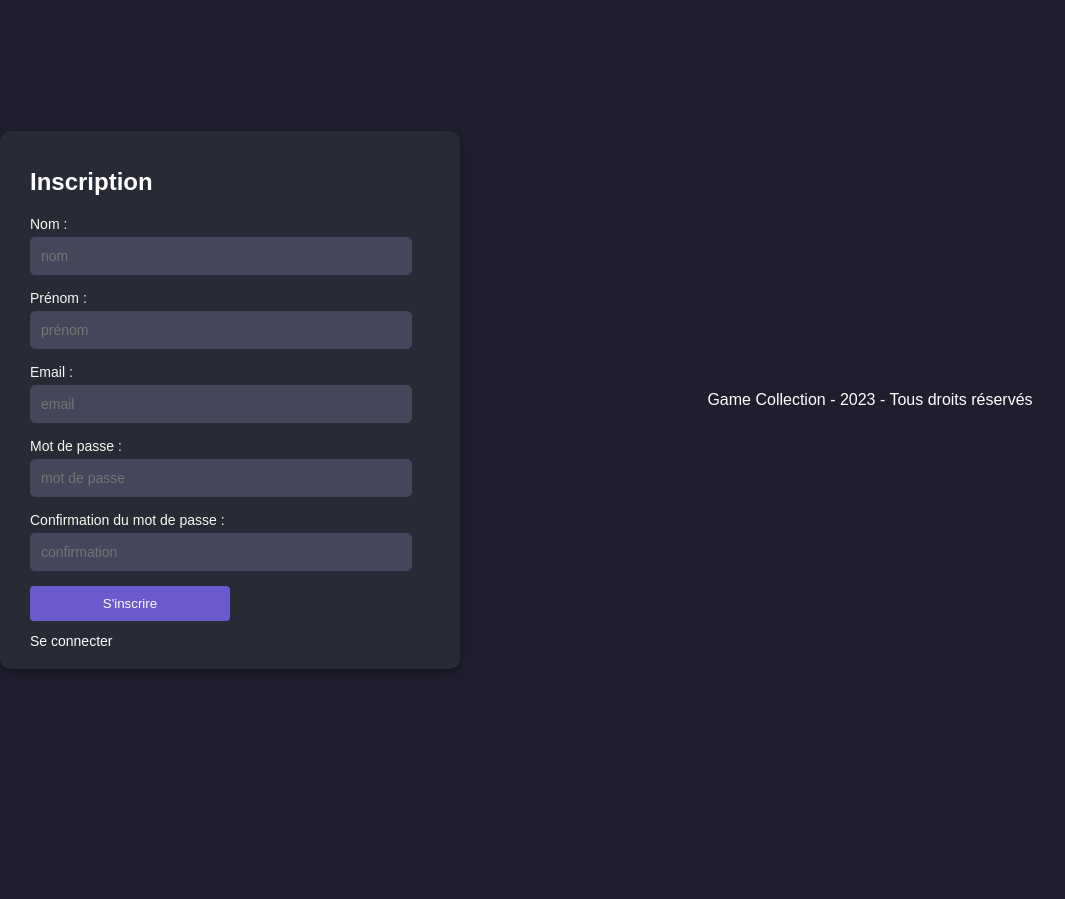
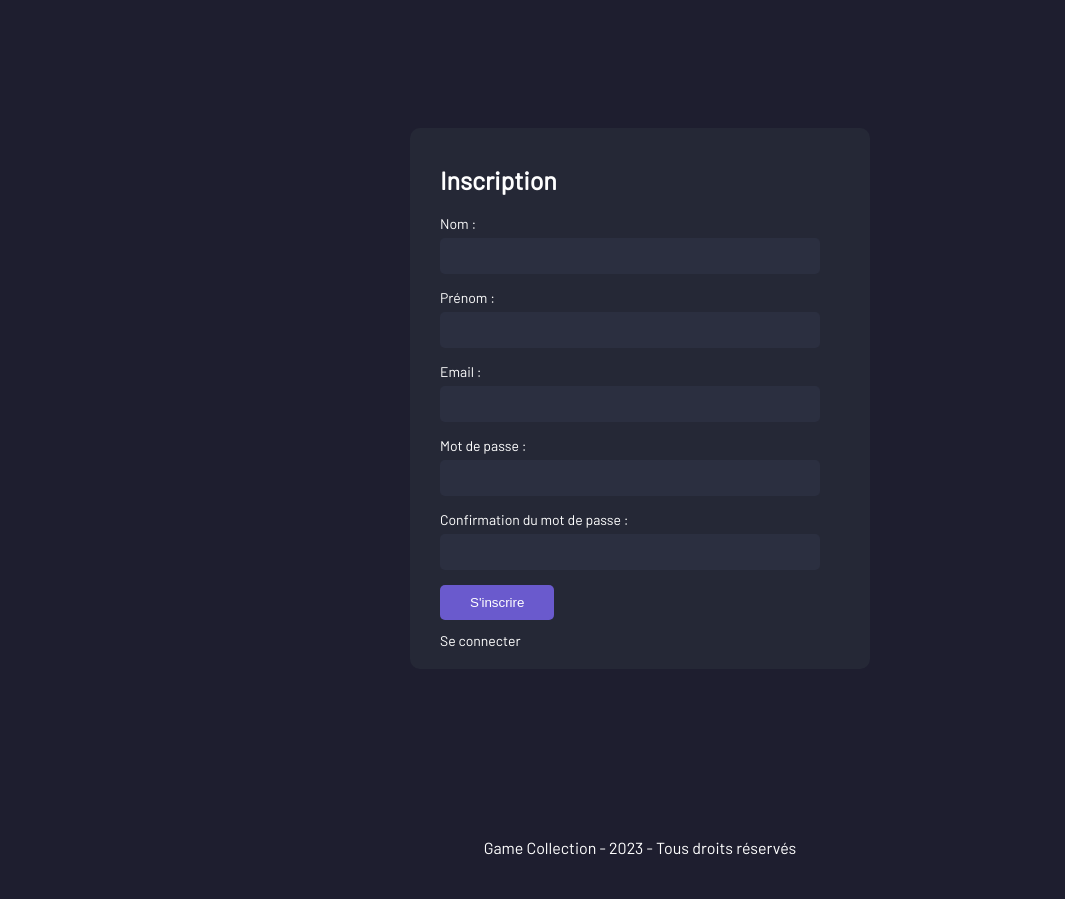
Before and after one commit to Yoshi-OOF/Game-Collection, a PHP site: page /Views/RegisterView.php in a window 1280 px wide. Shown: the whole page, without its empty margins (0-1065 px from the left). Before the commit the page ends 646 px from the top, so only its background shows below. Run offline with PHP 8.4, Linux system fonts and the light colour scheme.

Commit message:
maj du css pour la page de connexion et d'inscription

```diff
--- a/Css/Register.css
+++ b/Css/Register.css
@@ -1,71 +1,60 @@
 body {
-    font-family: Arial, sans-serif;
+    font-family: Barlow, sans-serif;
     background-color: #1e1e2f;
-    color: #ffffff;
+    color: white;
     margin: 0;
-    padding: 0;
-    display: flex;
-    justify-content: center;
-    align-items: center;
-    min-height: 100vh;
 }
 
 .form-container {
-    background-color: #282a36;
+    margin-left: auto;
+    margin-right: auto;
+    margin-top: 8em;
+    margin-bottom: 8em;
+
+    background: #252836;
     padding: 20px 30px;
     border-radius: 10px;
-    box-shadow: 0px 4px 10px rgba(0, 0, 0, 0.3);
-    width: 100%;
     max-width: 400px;
-    /* text-align: center; */
 }
 
 .form-container h1 {
     margin-bottom: 20px;
-    font-size: 24px;
-    color: #FFFFFF;
+    font-size: 25px;
 }
 
-form label {
+.form-container label {
     display: block;
-    margin-bottom: 5px;
-    text-align: left;
+    margin-bottom: 6px;
     font-size: 14px;
-    color: #f8f8f2;
 }
 
-form input[type="text"],
-form input[type="email"],
-form input[type="password"] {
+.form-container input {
     width: 90%;
     padding: 10px;
     margin-bottom: 15px;
-    border: 1px solid #44475a;
+    border: none;
     border-radius: 5px;
-    background-color: #44475a;
-    color: #f8f8f2;
+    background: #2B2F40;
+    color: white;
     font-size: 14px;
 }
 
-form input[type="text"]:focus,
-form input[type="email"]:focus,
-form input[type="password"]:focus {
+.form-container .npt-login:focus {
     border-color: #6272a4;
     outline: none;
 }
 
-/* Bouton */
-form button {
-    width: 50%;
-    padding: 10px;
+.form-container button {
+    cursor: pointer;
+    padding: 10px 30px 10px 30px;
     background-color: #6a5acd;
     color: white;
     border: none;
-    border-radius: 4px;
-    cursor: pointer;
+    border-radius: 5px;
+    transition: background-color 0.2s ease;
 }
 
-form button:hover {
+.form-container button:hover {
     background-color: #5848a4;
 }
 
@@ -80,14 +69,3 @@ form button:hover {
 .form-container a:hover {
     text-decoration: underline;
 }
-
-@media (max-width: 768px) {
-    .form-container {
-        padding: 15px 20px;
-    }
-
-    form button {
-        font-size: 14px;
-        padding: 8px 10px;
-    }
-}
--- a/Views/LoginView.php
+++ b/Views/LoginView.php
@@ -22,9 +22,9 @@
 
         <form method="POST" action="index.php?action=login">
             <label for="email">Email :</label>
-            <input type="email" id="email" name="email" placeholder="Email" required>
+            <input class="npt-login" type="email" id="email" name="email" required>
             <label for="password">Mot de passe :</label>
-            <input type="password" id="password" name="password" placeholder="Mot de passe" required>
+            <input class="npt-login" type="password" id="password" name="password" required>
             <button type="submit">SE CONNECTER</button>
         </form>
 
--- a/Views/RegisterView.php
+++ b/Views/RegisterView.php
@@ -11,19 +11,19 @@
         <h1>Inscription</h1>
         <form action="index.php?action=registerController" method="POST">
             <label for="nom">Nom :</label>
-            <input type="text" name="nom" id="nom" placeholder="nom" required>
+            <input class="npt-login" type="text" name="nom" id="nom" required>
 
             <label for="prenom">Prénom :</label>
-            <input type="text" name="prenom" id="prenom" placeholder="prénom" required>
+            <input class="npt-login" type="text" name="prenom" id="prenom" required>
 
             <label for="email">Email :</label>
-            <input type="email" name="email" id="email" placeholder="email" required>
+            <input class="npt-login" type="email" name="email" id="email" required>
 
             <label for="password">Mot de passe :</label>
-            <input type="password" name="password" id="password" placeholder="mot de passe" required>
+            <input class="npt-login" type="password" name="password" id="password" required>
 
             <label for="confirmPassword">Confirmation du mot de passe :</label>
-            <input type="password" name="confirmPassword" id="confirmPassword" placeholder="confirmation" required>
+            <input class="npt-login" type="password" name="confirmPassword" id="confirmPassword" required>
 
             <button type="submit" name="register">S'inscrire</button>
         </form>
```
Also changed, not shown: Css/AjouterJeu.css (+0 -8 lines), Css/Login.css (+19 -37 lines).
